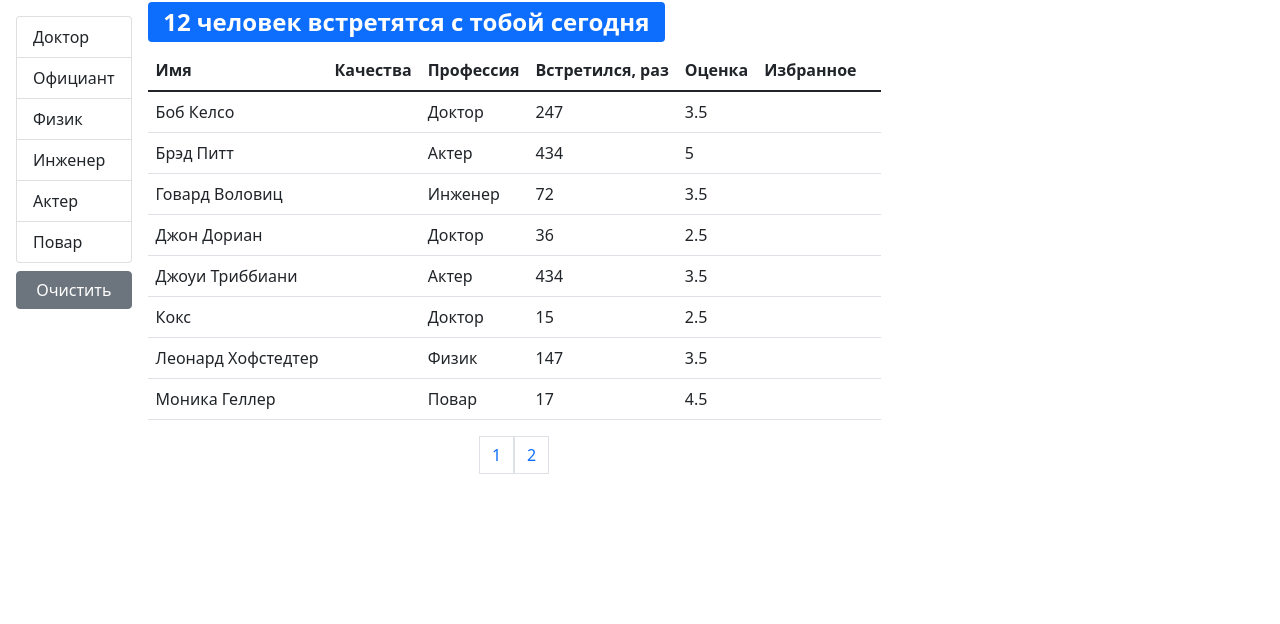
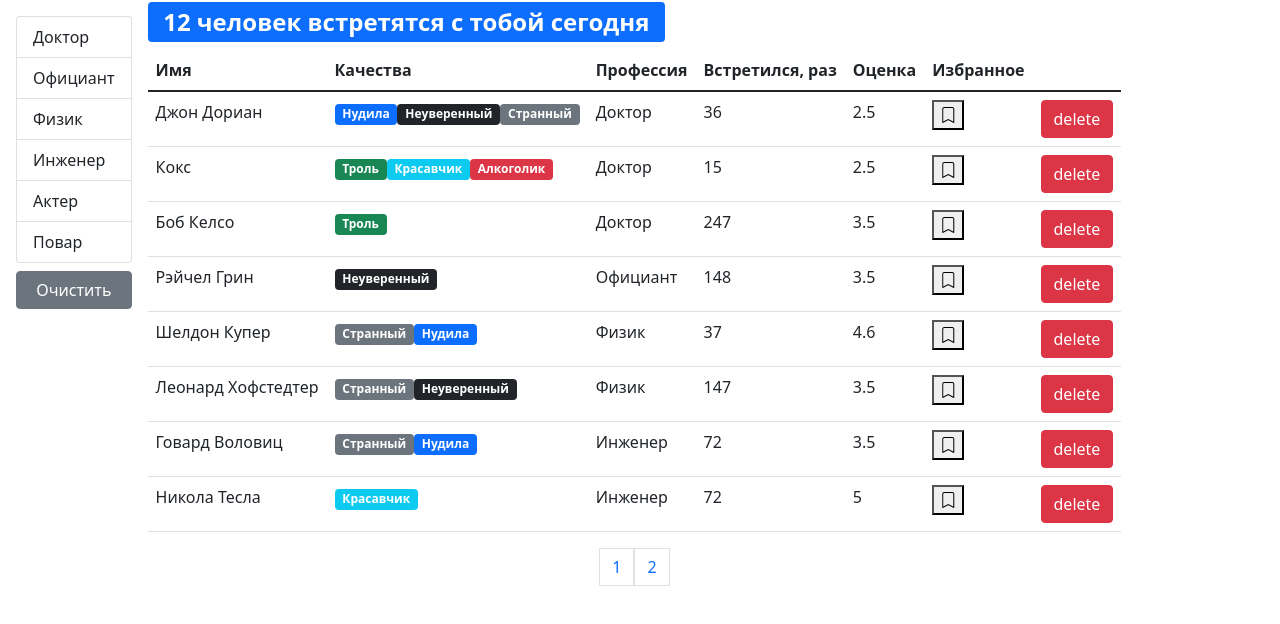
Before and after one commit to Toff2022/fast-company, a React (Create React App) app: page / in a window 1280 px wide. Shown: the top 624 px of the page. Built offline with nearby package versions, Linux system fonts and the light colour scheme.

Commit message:
add QualitiesList component

```diff
--- /dev/null
+++ b/src/app/components/qualitieslist.jsx
@@ -0,0 +1,24 @@
+import React from "react";
+import PropTypes from "prop-types";
+import Qualitie from "./qualitie";
+
+const QualitiesList = ({ qualities }) => {
+    return (
+        <>
+            {qualities.map((quality) => {
+                return (
+                    <Qualitie
+                        key={quality._id}
+                        color={quality.color}
+                        name={quality.name}
+                        id={quality._id}
+                    />
+                );
+            })}
+        </>
+    );
+};
+QualitiesList.propTypes = {
+    qualities: PropTypes.array.isRequired,
+   };
+export default QualitiesList;
--- a/src/app/components/tableBody.jsx
+++ b/src/app/components/tableBody.jsx
@@ -3,13 +3,23 @@ import PropTypes from "prop-types";
 import _ from "lodash";
 
 const TableBody = ({ data, columns }) => {
+    const renderContent = (item, column) => {
+        if (columns[column].component) {
+            const component = columns[column].component;
+            if (typeof component === "function") {
+                return component(item);
+            }
+            return component;
+        }
+        return _.get(item, columns[column].path); // lodash method get
+    };
+
     return (
         <tbody>
             {data.map((item) => (
                 <tr key={item._id}>
                     {Object.keys(columns).map((column) => (
-                        <td key={column}>
-                            { _.get(item, columns[column].path)}</td>
+                        <td key={column}>{renderContent(item, column)}</td>
                     ))}
                 </tr>
             ))}
--- a/src/app/components/user.jsx
+++ b/src/app/components/user.jsx
@@ -35,7 +35,6 @@ const User = ({
             <td>
                 <Bookmark
                     status={bookmark}
-                    // id={_id}
                     onClick={() => onToggleBookMark(_id)}
                 />
             </td>
--- a/src/app/components/users.jsx
+++ b/src/app/components/users.jsx
@@ -41,7 +41,7 @@ const Users = ({ users: allUsers, ...rest }) => {
         : allUsers;
 
     const count = filteredUsers.length;
-    const sortedUsers = _.orderBy(filteredUsers, [sortBy.iter], [sortBy.order]); // 1парам - [] что сортируем, 2й - [] параметров, по к-м сортируем, 3й [] - порядок сортировки asc - по алфавиту(в порядке возврастания) или desc;
+    const sortedUsers = _.orderBy(filteredUsers, [sortBy.path], [sortBy.order]); // 1парам - [] что сортируем, 2й - [] параметров, по к-м сортируем, 3й [] - порядок сортировки asc - по алфавиту(в порядке возврастания) или desc;
     const usersCrop = paginate(sortedUsers, currentPage, pageSize);
     const clearFilter = () => {
         setSelectedProf();
--- a/src/app/components/usersTable.jsx
+++ b/src/app/components/usersTable.jsx
@@ -3,36 +3,63 @@ import React from "react";
 import PropTypes from "prop-types";
 import TableHeader from "./tableHeader";
 import TableBody from "./tableBody";
+import Bookmark from "./bookmark";
+import QualitiesList from "./qualitieslist";
 
-const UserTable = ({ users, onSort, selectedSort, ...rest }) => {
+const UserTable = ({
+    users,
+    onSort,
+    selectedSort,
+    onToggleBookMark,
+    onDelete,
+    ...rest
+}) => {
     const columns = {
         name: { path: "name", name: "Имя" },
-        qualities: { name: "Качества" },
+        qualities: {
+            name: "Качества",
+            component: (user) => <QualitiesList qualities={user.qualities} />
+        },
         professions: { path: "profession.name", name: "Профессия" },
         completedMeetings: {
             path: "completedMeetings",
             name: "Встретился, раз"
         },
         rate: { path: "rate", name: "Оценка" },
-        bookmark: { path: "bookmark", name: "Избранное" },
-        delete: {}
+        bookmark: {
+            path: "bookmark",
+            name: "Избранное",
+            component: (user) => (
+                <Bookmark
+                    status={user.bookmark}
+                    onClick={() => onToggleBookMark(user._id)}
+                />
+            )
+        },
+        delete: {
+            component: (user) => (
+                <button
+                    className="btn btn-danger"
+                    onClick={() => onDelete(user._id)}
+                >
+                    delete
+                </button>
+            )
+        }
     };
     return (
         <table className="table">
             <TableHeader {...{ onSort, selectedSort, columns }} />
             <TableBody {...{ columns, data: users }} />
-            {/* <tbody>
-                {users.map((user) => (
-                    <User {...rest} {...user} key={user._id} />
-                ))}
-            </tbody> */}
         </table>
     );
 };
 UserTable.propTypes = {
     users: PropTypes.array.isRequired,
     onSort: PropTypes.func.isRequired,
-    selectedSort: PropTypes.object.isRequired
+    selectedSort: PropTypes.object.isRequired,
+    onToggleBookMark: PropTypes.func.isRequired,
+    onDelete: PropTypes.func.isRequired
 };
 
 export default UserTable;
```
